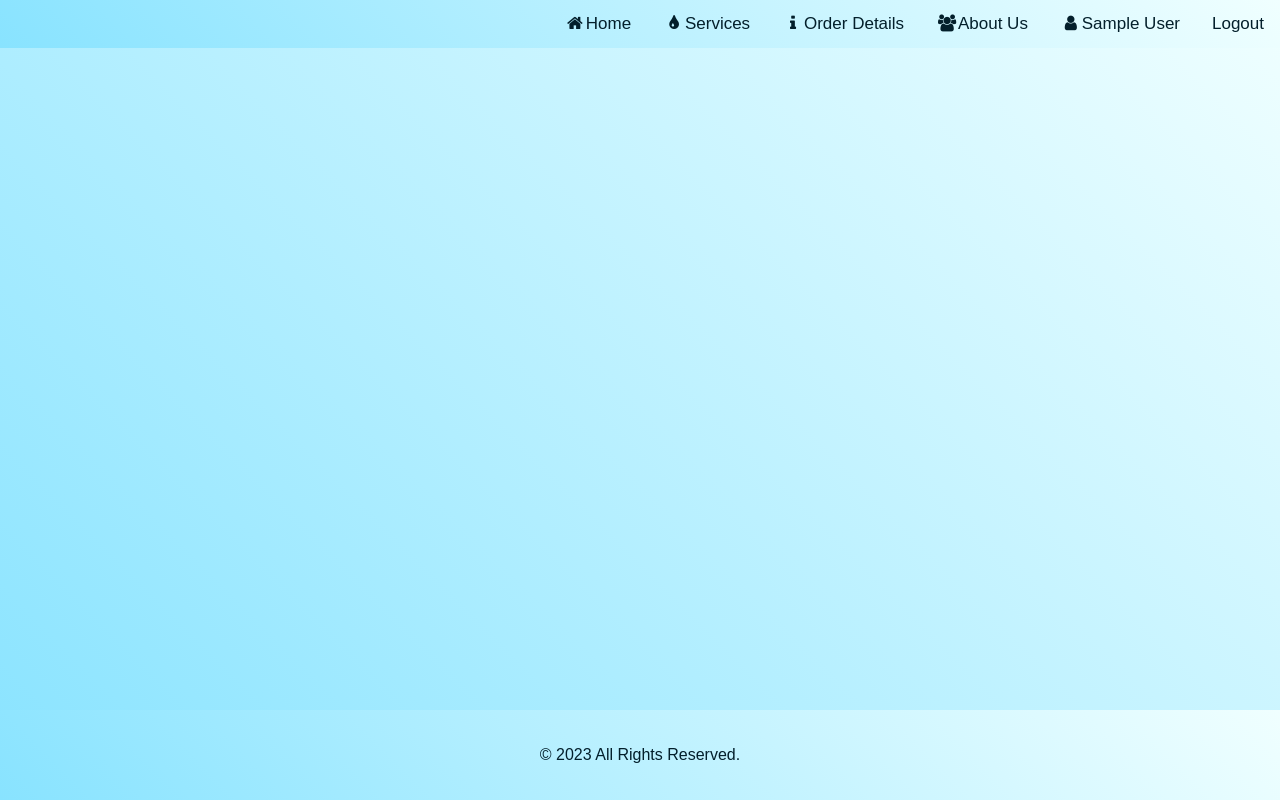
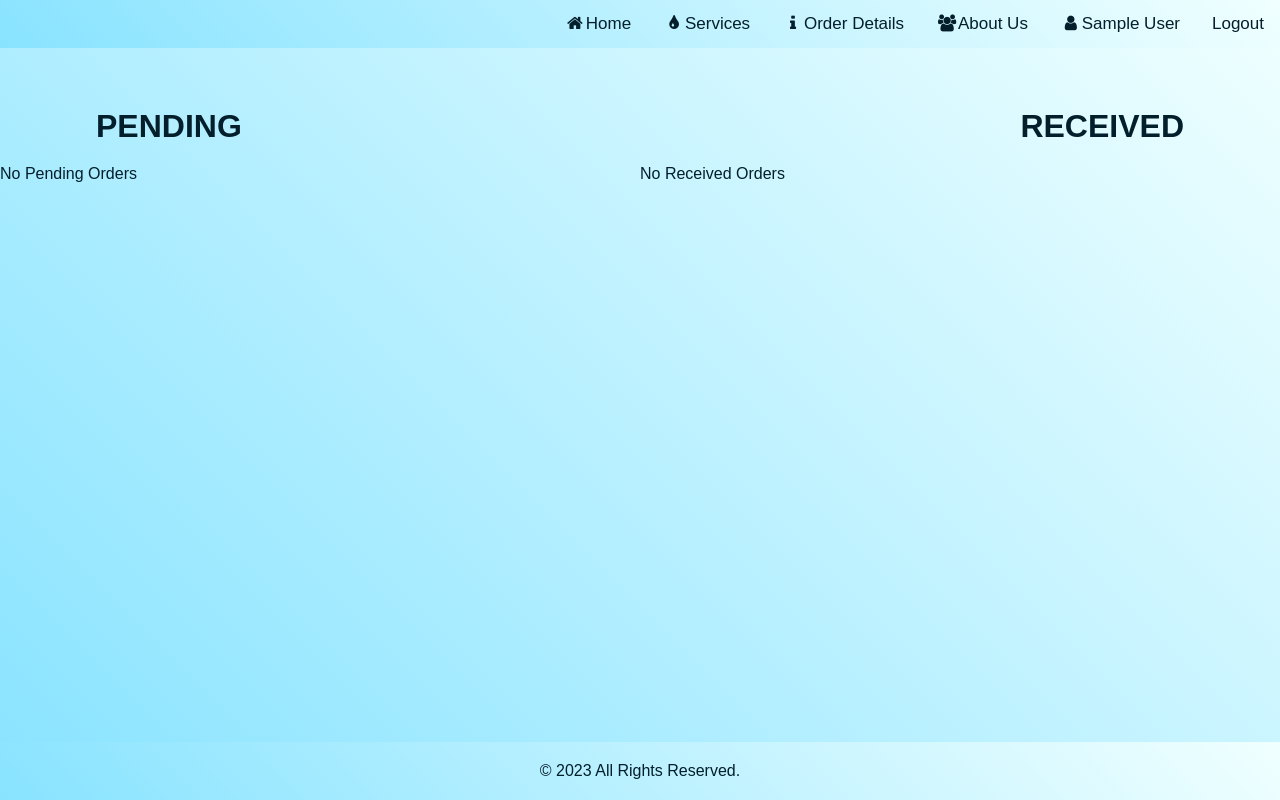
Before and after one commit to kenzoGit02/water-station-ordering-system, a PHP site: page /user/order_details.php in a window 1280 px wide. Run offline with PHP 8.4, Linux system fonts and the light colour scheme; the visitor is signed in with stand-in values (Sample User, id 1); tables that the repository leaves empty or names only in its code hold one stand-in row (values such as "Sample post"); some libraries are stand-ins or nearby versions; some web fonts are replaced.

Commit message:
finished working on user's order details

```diff
--- /dev/null
+++ b/css/order_details.css
@@ -0,0 +1,96 @@
+*{
+    margin: 0;
+    padding: 0;
+    box-sizing: border-box;
+}
+#wrapper{
+    padding-top: 5vh;
+    padding-bottom: 5vh;
+    display: flex;
+    justify-content: space-around;
+}
+img{
+    width:100%;
+}
+.card-img{
+    width: 20%;
+}
+.card{
+    margin-left: auto;
+    margin-right: auto;
+    background: #fefefe;
+    padding: 20px 40px;
+    margin-bottom: 2vh;
+    width: 98%;
+    height: 25vh;
+    display: flex;
+}
+    /* PENDING */
+#container-pending{
+    width: 50%;
+}
+#pending-card-header{
+    width: auto;
+    padding: 20px 40px;
+    padding-left: 15%;
+}
+#pending-details-bar{
+    display: flex;
+    flex-wrap: wrap;
+    justify-content: space-evenly;
+    align-items: center;
+    width: 80%;
+    height: 100%;
+}
+#pending-details-bar > div{
+    padding-left: 2%;
+}
+#pending-details-bar-name{
+    flex-basis: 50%;
+}
+#pending-details-bar-qty{
+    flex-basis: 50%;
+}
+#pending-details-bar-prc{
+    flex-basis: 50%;
+}
+#pending-details-bar-do{
+    flex-basis: 50%;
+}
+
+    /* RECEIVED */
+#container-received{
+    width: 50%;
+}
+#received-card-header{
+    width: auto;
+    padding: 20px 40px;
+    text-align: end;
+    padding-right: 15%;
+}
+#received-details-bar{
+    display: flex;
+    flex-wrap: wrap;
+    justify-content: space-evenly;
+    align-items: center;
+    width: 80%;
+    height: 100%;
+}
+#received-details-bar > div{
+    padding-left: 2%;
+}
+#received-details-bar-name{
+    flex-basis: 50%;
+}
+#received-details-bar-qty{
+    flex-basis: 50%;
+}
+#received-details-bar-prc{
+    flex-basis: 100%;
+}
+#received-details-bar-do{
+    flex-basis: 50%;
+}
+#received-details-bar-dr{
+    flex-basis: 50%;
+}
--- a/functions/getOrders.php
+++ b/functions/getOrders.php
@@ -1,5 +1,5 @@
 <?php
-@include 'config.php';
+include 'config.php';
 $sql = "SELECT order_id,`name`, `address`, `order`, `quantity`, `price` FROM user_form, order_tbl WHERE user_form.user_id = order_tbl.user_id AND `status` = 'pending' AND `order` != 'Refill';";
 $result = mysqli_query($conn,$sql);
 if(mysqli_num_rows($result) > 0){
--- /dev/null
+++ b/functions/getPendingOrder.php
@@ -0,0 +1,34 @@
+<?php
+include 'config.php';
+session_start();
+$sessionID = $_SESSION['user_id'];
+$sql = "SELECT * FROM order_tbl WHERE `user_id` = '$sessionID' AND `status` = 'pending' AND `order` != 'refill'";
+$result = mysqli_query($conn,$sql);
+
+if(mysqli_num_rows($result) > 0){
+    while($row = mysqli_fetch_assoc($result)){
+        if($row['order'] == "Slim Water Container"){
+            $order = "slim";
+        }
+        else
+        {
+            $order = "gallon";
+        }
+        echo "<div class='card'>
+                <div class='card-img'>
+                    <img src='../assets/".$order.".png'>
+                </div>
+                <div id='pending-details-bar'>
+                    <div id='pending-details-bar-name'>".$row['order']."</div>
+                    <div id='pending-details-bar-qty'>Quantity: ".$row['quantity']."</div>
+                    <div id='pending-details-bar-prc'>Price to Pay: ₱".$row['price']."</div>
+                    <div id='pending-details-bar-do'>Date Ordered: ".$row['date_ordered']."</div>
+                </div>
+            </div>";
+    }
+}
+else
+{
+    echo "No Pending Orders";
+}
+?>
--- /dev/null
+++ b/functions/getReceivedOrder.php
@@ -0,0 +1,35 @@
+<?php
+include 'config.php';
+session_start();
+$sessionID = $_SESSION['user_id'];
+$sql = "SELECT * FROM order_tbl WHERE `user_id` = '$sessionID' AND `status` = 'completed' AND `order` != 'refill'";
+$result = mysqli_query($conn,$sql);
+
+if(mysqli_num_rows($result) > 0){
+    while($row = mysqli_fetch_assoc($result)){
+        if($row['order'] == "Slim Water Container"){
+            $order = "slim";
+        }
+        else
+        {
+            $order = "gallon";
+        }
+        echo "<div class='card'>
+                <div class='card-img'>
+                    <img src='../assets/".$order.".png'>
+                </div>
+                <div id='received-details-bar'>
+                    <div id='received-details-bar-name'>".$row['order']."</div>
+                    <div id='received-details-bar-qty'>Quantity: ".$row['quantity']."</div>
+                    <div id='received-details-bar-prc'>Price Paid: ₱".$row['price']."</div>
+                    <div id='received-details-bar-do'>Date Ordered: ".$row['date_ordered']."</div>
+                    <div id='received-details-bar-dr'>Date Received: ".$row['date_delivered']."</div>
+                </div>
+            </div>";
+    }
+}
+else
+{
+    echo "No Received Orders";
+}
+?>
--- a/functions/getRequests.php
+++ b/functions/getRequests.php
@@ -1,5 +1,5 @@
 <?php
-@include 'config.php';
+include 'config.php';
 $sql = "SELECT `order_id`,order_tbl.user_id,`name`, `address`, `status`, `quantity`, `price` FROM user_form, order_tbl WHERE user_form.user_id = order_tbl.user_id && `status` = 'pending' && `order` = 'Refill';";
 $result = mysqli_query($conn,$sql);
 if(mysqli_num_rows($result) > 0){
--- a/user/order_details.php
+++ b/user/order_details.php
@@ -12,6 +12,7 @@
     <meta name="viewport" content="width=device-width, initial-scale=1.0">
     <link rel="stylesheet" href="//maxcdn.bootstrapcdn.com/font-awesome/4.6.3/css/font-awesome.min.css">
   	<link rel="stylesheet" href="../css/Home.css">
+  	<link rel="stylesheet" href="../css/order_details.css">
     <script src="../script/script.js"></script>
     <!-- jquery cdn -->
 	<script src="https://code.jquery.com/jquery-3.6.3.min.js"
@@ -31,10 +32,52 @@
 		<a href="../functions/logout.php">Logout</a>
 		<a href="javascript:void(0);" class="icon" onclick="myFunction()">&#9776;</a>
 	</div>
-
+    <!-- Main -->
+    <div id="wrapper">
+        <!-- Pending Orders -->
+        <div id="container-pending">
+            <div id='pending-card-header'>
+                <h1>PENDING</h1>
+            </div>
+            <div id="pending-card-container">
+            </div>
+        </div>
+        <!-- Received Orders -->
+        <div id="container-received" >
+            <div id='received-card-header'>
+                <h1>RECEIVED</h1>
+            </div>
+            <div id="received-card-container">
+            </div>
+        </div>
+    </div>
     <!-- Footer -->
 	<div class="footer">
 		<p>&copy; 2023 All Rights Reserved.</p>
 	</div>
 </body>
+<script>
+    $(document).ready(function(){
+        function getPending(){
+            $.ajax({
+                type:'GET',
+                url:'../functions/getPendingOrder.php',
+                success: function(response){
+                    $("#pending-card-container").html(response);
+                }
+            });
+        }
+        function getReceived(){
+            $.ajax({
+                type:'GET',
+                url:'../functions/getReceivedOrder.php',
+                success: function(res){
+                    $("#received-card-container").html(res);
+                }
+            });
+        }
+        getPending();
+        getReceived();
+    });
+</script>
 </html>
```
